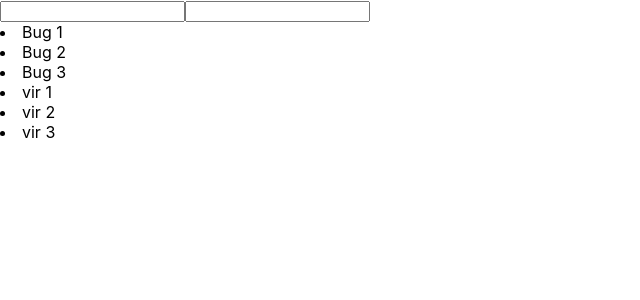
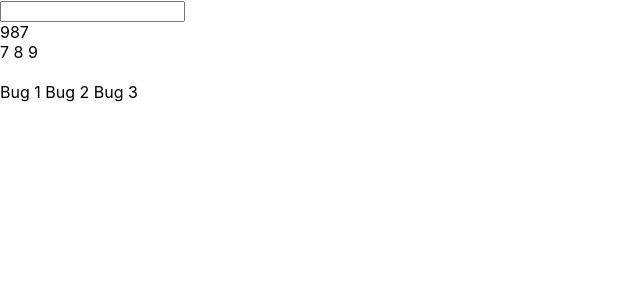
Before and after one commit to shahryar-h/algovis, a React (Create React App) app in the folder algo-vis/: page / in a window 1280 px wide. Shown: the top 300 px of the page, without its empty margins (0-640 px from the left). Built offline with nearby package versions, Linux system fonts and the light colour scheme.

Commit message:
middle of the job

```diff
--- a/algo-vis/src/Components/MobxProject/Bugs.jsx
+++ b/algo-vis/src/Components/MobxProject/Bugs.jsx
@@ -3,28 +3,25 @@ import { useObserver } from "mobx-react";
 import { StoreContext } from "./MobxProject";
 
 export default function Bugs() {
-  const { bugs, addBug, addVir, vir } = React.useContext(StoreContext);
+  const { inputArr, bbs, setInput, bugs, addBug } =
+    React.useContext(StoreContext);
 
   return useObserver(() => (
     <>
       <form
         onSubmit={(e) => {
-          console.log("hello");
-          //   addBug(e.target.bug.value);
-          //   addVir(e.target.vir.value);
           e.preventDefault();
+          let tt = e.target.inputArr.value.split(",").map(Number);
+          setInput(tt);
         }}
       >
-        <input name="bug" type="text" />
-        <input name="vir" type="text" />
+        <input name="inputArr" type="text" />
       </form>
-      {bugs.map((bug) => (
-        <li key={bug}>{bug}</li>
-      ))}
-
-      {vir.map((vir) => (
-        <li key={vir}>{vir}</li>
-      ))}
+      {inputArr}
+      <br />
+      <div> {bbs.map((n) => n + "  ")}</div>
+      <br />
+      {bugs.map((bug) => bug + " ")}
     </>
   ));
 }
--- a/algo-vis/src/Components/MobxProject/MobxProject.jsx
+++ b/algo-vis/src/Components/MobxProject/MobxProject.jsx
@@ -9,10 +9,34 @@ const StoreProvider = ({ children }) => {
     bugs: ["Bug 1", "Bug 2", "Bug 3"],
     vir: ["vir 1", "vir 2", "vir 3"],
     addVir: (vir) => {
-      store.vir.push(vir);
+      store.bugs.push(vir);
     },
     addBug: (bug) => {
       store.bugs.push(bug);
+    },
+    inputArr: [9, 8, 7],
+
+    setInput(newArr) {
+      this.inputArr = newArr;
+    },
+
+    get bbs() {
+      let arr = [...store.inputArr];
+      let len = arr.length;
+      for (let i = 0; i < len; i++) {
+        let min = i;
+        for (let j = i + 1; j < len; j++) {
+          if (arr[min] > arr[j]) {
+            min = j;
+          }
+        }
+        if (min !== i) {
+          let tmp = arr[i];
+          arr[i] = arr[min];
+          arr[min] = tmp;
+        }
+      }
+      return arr;
     },
   }));
 
```
